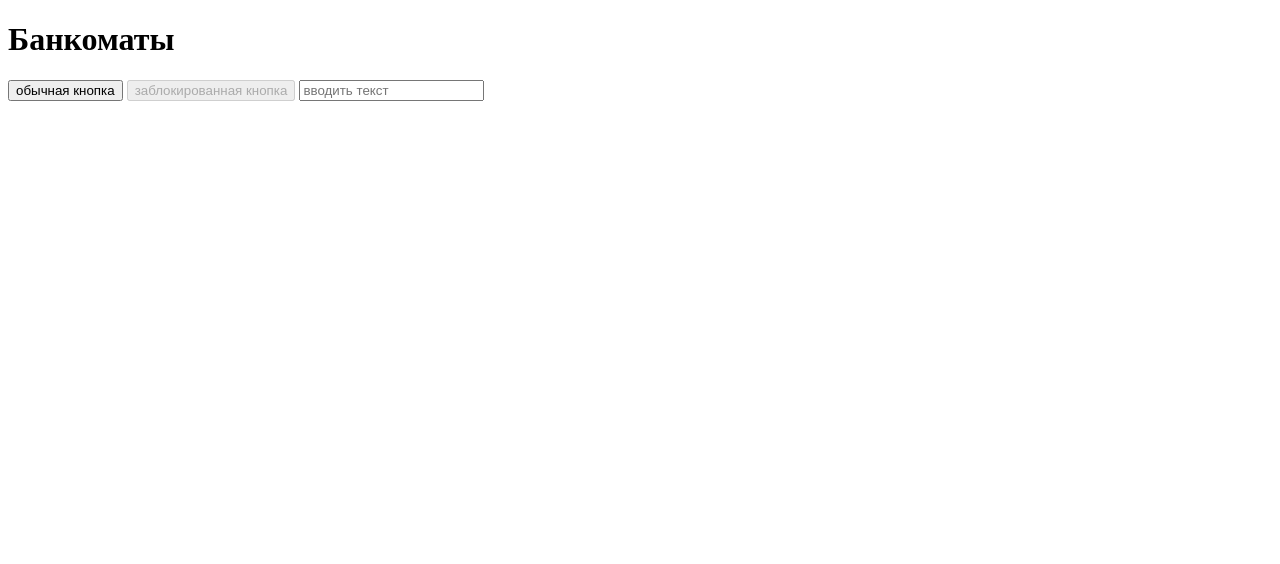
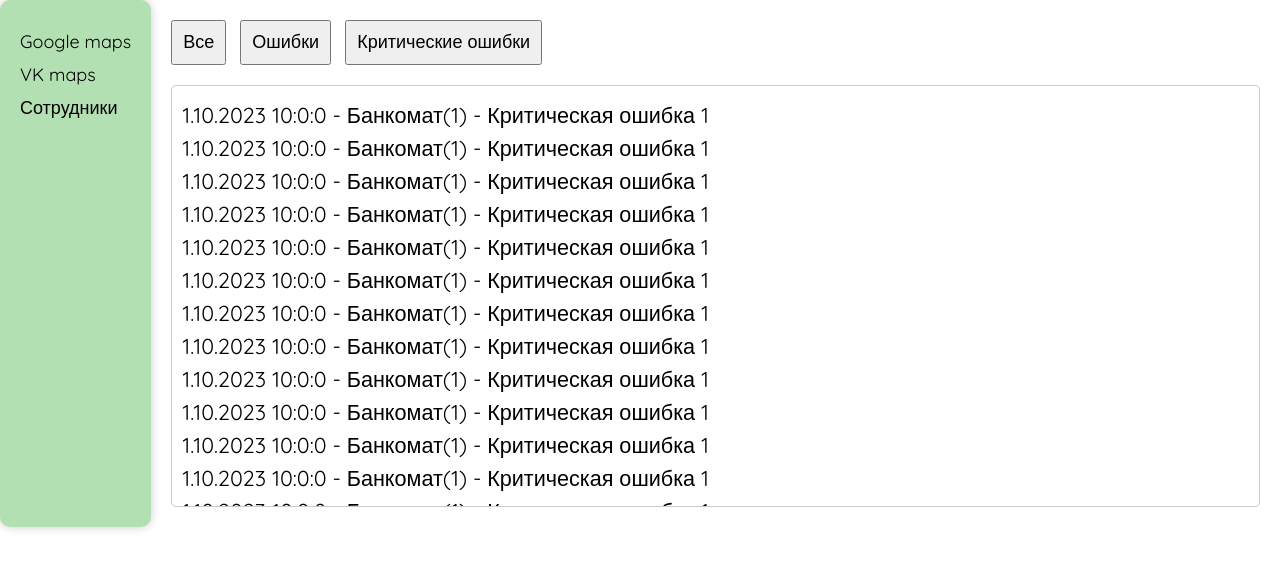
Before and after one commit to exlntz/cash, a Flask app: page /atm in a window 1280 px wide. Shown: the top 564 px of the page. Run offline with Flask 3, Linux system fonts and the light colour scheme.

Commit message:
matveimainhtml

```diff
--- /dev/null
+++ b/jsons/atmdata.json
@@ -0,0 +1,41 @@
+{
+    "criticalerrors": [
+        {"id": 1, "date": "2023-10-01T10:00:00Z", "error": "Критическая ошибка 1"},
+        {"id": 2, "date": "2023-10-01T11:00:00Z", "error": "Критическая ошибка 2"},
+        {"id": 1, "date": "2023-10-01T10:00:00Z", "error": "Критическая ошибка 1"},
+        {"id": 1, "date": "2023-10-01T10:00:00Z", "error": "Критическая ошибка 1"},
+        {"id": 1, "date": "2023-10-01T10:00:00Z", "error": "Критическая ошибка 1"},
+        {"id": 1, "date": "2023-10-01T10:00:00Z", "error": "Критическая ошибка 1"},
+        {"id": 1, "date": "2023-10-01T10:00:00Z", "error": "Критическая ошибка 1"},
+        {"id": 1, "date": "2023-10-01T10:00:00Z", "error": "Критическая ошибка 1"},
+        {"id": 1, "date": "2023-10-01T10:00:00Z", "error": "Критическая ошибка 1"},
+        {"id": 1, "date": "2023-10-01T10:00:00Z", "error": "Критическая ошибка 1"},
+        {"id": 1, "date": "2023-10-01T10:00:00Z", "error": "Критическая ошибка 1"},
+        {"id": 1, "date": "2023-10-01T10:00:00Z", "error": "Критическая ошибка 1"},
+        {"id": 1, "date": "2023-10-01T10:00:00Z", "error": "Критическая ошибка 1"},
+        {"id": 1, "date": "2023-10-01T10:00:00Z", "error": "Критическая ошибка 1"},
+        {"id": 1, "date": "2023-10-01T10:00:00Z", "error": "Критическая ошибка 1"},
+        {"id": 1, "date": "2023-10-01T10:00:00Z", "error": "Критическая ошибка 1"},
+        {"id": 2, "date": "2023-10-01T11:00:00Z", "error": "Критическая ошибка 2"},
+        {"id": 1, "date": "2023-10-01T10:00:00Z", "error": "Критическая ошибка 1"},
+        {"id": 1, "date": "2023-10-01T10:00:00Z", "error": "Критическая ошибка 1"},
+        {"id": 1, "date": "2023-10-01T10:00:00Z", "error": "Критическая ошибка 1"},
+        {"id": 1, "date": "2023-10-01T10:00:00Z", "error": "Критическая ошибка 1"},
+        {"id": 1, "date": "2023-10-01T10:00:00Z", "error": "Критическая ошибка 1"},
+        {"id": 1, "date": "2023-10-01T10:00:00Z", "error": "Критическая ошибка 1"},
+        {"id": 1, "date": "2023-10-01T10:00:00Z", "error": "Критическая ошибка 1"},
+        {"id": 1, "date": "2023-10-01T10:00:00Z", "error": "Критическая ошибка 1"},
+        {"id": 1, "date": "2023-10-01T10:00:00Z", "error": "Критическая ошибка 1"},
+        {"id": 1, "date": "2023-10-01T10:00:00Z", "error": "Критическая ошибка 1"},
+        {"id": 1, "date": "2023-10-01T10:00:00Z", "error": "Критическая ошибка 1"},
+        {"id": 1, "date": "2023-10-01T10:00:00Z", "error": "Критическая ошибка 1"},
+        {"id": 1, "date": "2023-10-01T10:00:00Z", "error": "Критическая ошибка 1"}
+    ],
+    "errors": [
+        {"id": 3, "date": "2023-10-01T12:00:00Z", "error": "Ошибка 1"},
+        {"id": 4, "date": "2023-10-01T13:00:00Z", "error": "Ошибка 2"}
+    ],
+    "nonerrors": [
+        {"id": 5, "date": "2023-10-01T14:00:00Z", "error": "Нет ошибки 1"}
+    ]
+}
--- a/templates/atm.html
+++ /dev/null
@@ -1,12 +0,0 @@
-{% extends 'base.html' %}
-
-{% block title %}
-Банкоматы
-{% endblock %}
-
-{% block body %}
-<h1>Банкоматы</h1>
-<button>обычная кнопка</button>
-<button type="button" disabled>заблокированная кнопка</button>
-<input name="input" type="text" placeholder="вводить текст" />
-{% endblock %}
--- /dev/null
+++ b/templates/atms/atm.html
@@ -0,0 +1,31 @@
+<!DOCTYPE html>
+<html lang="ru">
+<head>
+    <meta charset="UTF-8">
+    <meta name="viewport" content="width=device-width, initial-scale=1.0">
+    <title>Ошибки банкоматов</title>
+    <link href="https://fonts.googleapis.com/css2?family=Quicksand:wght@400;500;600&display=swap" rel="stylesheet">
+    <link rel="stylesheet" href="atmcss.css">
+</head>
+<body>
+    <div class="sidebar">
+        <div class="menu-item"><a href="gmaps.html">Google maps</a></div>
+        <div class="menu-item"><a href="vkmaps.html">VK maps</a></div>
+        <div class="menu-item"><a href="employers.html">Сотрудники</a></div>
+    </div>
+
+    <div class="content">
+        <div class="filter">
+            <button class="filter-btn" data-filter="all">Все</button>
+            <button class="filter-btn" data-filter="errors">Ошибки</button>
+            <button class="filter-btn" data-filter="critical">Критические ошибки</button>
+        </div>
+
+        <div class="output-container">
+            <div id="output"></div>
+        </div>
+    </div>
+
+    <script src="atmscripts.js"></script>
+</body>
+</html>
--- /dev/null
+++ b/templates/atms/atmcss.css
@@ -0,0 +1,54 @@
+body {
+    display: flex;
+    margin: 0;
+    font-family: 'Quicksand', sans-serif;
+    font-size: 15px; /* Увеличено для всего интерфейса */
+}
+
+.sidebar {
+    background-color: #b2e0b2; /* Зеленый пастельный цвет */
+    border-radius: 10px;
+    padding: 20px;
+    width: auto; /* Ширина подстраивается под содержимое */
+    box-shadow: 0 0 10px rgba(0,0,0,0.2);
+}
+
+.menu-item {
+    margin: 10px 0;
+}
+
+.menu-item a {
+    text-decoration: none;
+    color: black;
+    font-size: 1.2em; /* Увеличен размер шрифта */
+}
+
+.content {
+    padding: 20px;
+    flex-grow: 1;
+    overflow: hidden;
+}
+
+.filter {
+    margin-bottom: 20px;
+}
+
+.filter-btn {
+    margin-right: 10px;
+    padding: 10px;
+    font-size: 1.2em; /* Увеличен размер шрифта */
+}
+
+.output-container {
+    max-height: 400px; /* Максимальная высота для прокрутки */
+    overflow-y: auto; /* Прокрутка по вертикали */
+    border: 1px solid #ccc; /* Обводка контейнера */
+    border-radius: 5px; /* Закругленные углы обводки */
+    padding: 10px; /* Отступ внутри контейнера */
+}
+
+/* Увеличение элементов вывода */
+.output-container div {
+    margin: 5px 0; /* Отступ для строк */
+    font-size: 1.2em; /* Увеличен размер шрифта для вывода банкоматов */
+}
--- /dev/null
+++ b/templates/atms/atmscripts.js
@@ -0,0 +1,57 @@
+const outputElement = document.getElementById('output');
+const filterButtons = document.querySelectorAll('.filter-btn');
+
+// Загрузка и отображение данных
+async function loadData() {
+    const response = await fetch('../../jsons/atmdata.json');
+    const data = await response.json();
+    return data;
+}
+
+function formatDate(dateString) {
+    const date = new Date(dateString);
+    return `${date.getDate()}.${date.getMonth() + 1}.${date.getFullYear()} ${date.getHours()}:${date.getMinutes()}:${date.getSeconds()}`;
+}
+
+function displayData(data) {
+    outputElement.innerHTML = ''; // Очистка предыдущего вывода
+    data.forEach(item => {
+        const errorString = `${formatDate(item.date)} - Банкомат(${item.id}) - ${item.error}`;
+        const div = document.createElement('div');
+        div.textContent = errorString;
+        outputElement.appendChild(div);
+    });
+}
+
+// Фильтрация и сортировка данных
+async function filterData(filter) {
+    const data = await loadData();
+
+    let filteredData = [];
+
+    if (filter === 'all') {
+        filteredData = [...data.criticalerrors, ...data.errors, ...data.nonerrors];
+    } else if (filter === 'errors') {
+        filteredData = [...data.errors];
+    } else if (filter === 'critical') {
+        filteredData = [...data.criticalerrors];
+    }
+
+    // Сортировка
+    filteredData.sort((a, b) => {
+        return a.id - b.id || new Date(a.date) - new Date(b.date);
+    });
+
+    displayData(filteredData);
+}
+
+// Добавление обработчиков событий для кнопок фильтрации
+filterButtons.forEach(button => {
+    button.addEventListener('click', () => {
+        const filter = button.getAttribute('data-filter');
+        filterData(filter);
+    });
+});
+
+// Инициализация
+filterData('all');
--- a/templates/first/first.html
+++ b/templates/first/first.html
@@ -4,6 +4,7 @@
     <meta charset="UTF-8">
     <meta name="viewport" content="width=device-width, initial-scale=1.0">
     <title>Вход в аккаунт</title>
+    <link href="https://fonts.googleapis.com/css2?family=Quicksand:wght@400;500;600&display=swap" rel="stylesheet">
     <link rel="stylesheet" href="firstcss.css">
     <script src="firstscript.js" defer></script>
 </head>
--- a/templates/first/firstcss.css
+++ b/templates/first/firstcss.css
@@ -2,6 +2,7 @@ body {
     display: flex;
     justify-content: center;
     align-items: center;
+    font-family: 'Quicksand', sans-serif;
     height: 100vh;
     margin: 0;
     background-color: #f0f0f0; /* Цвет фона страницы */
```
